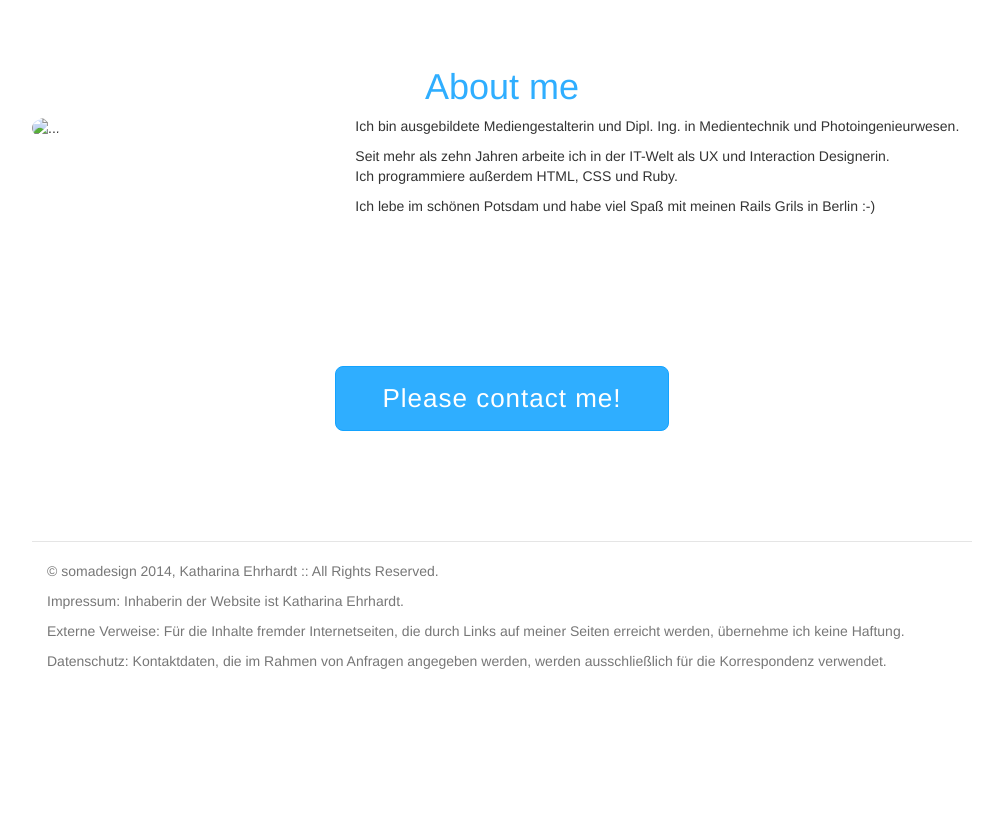
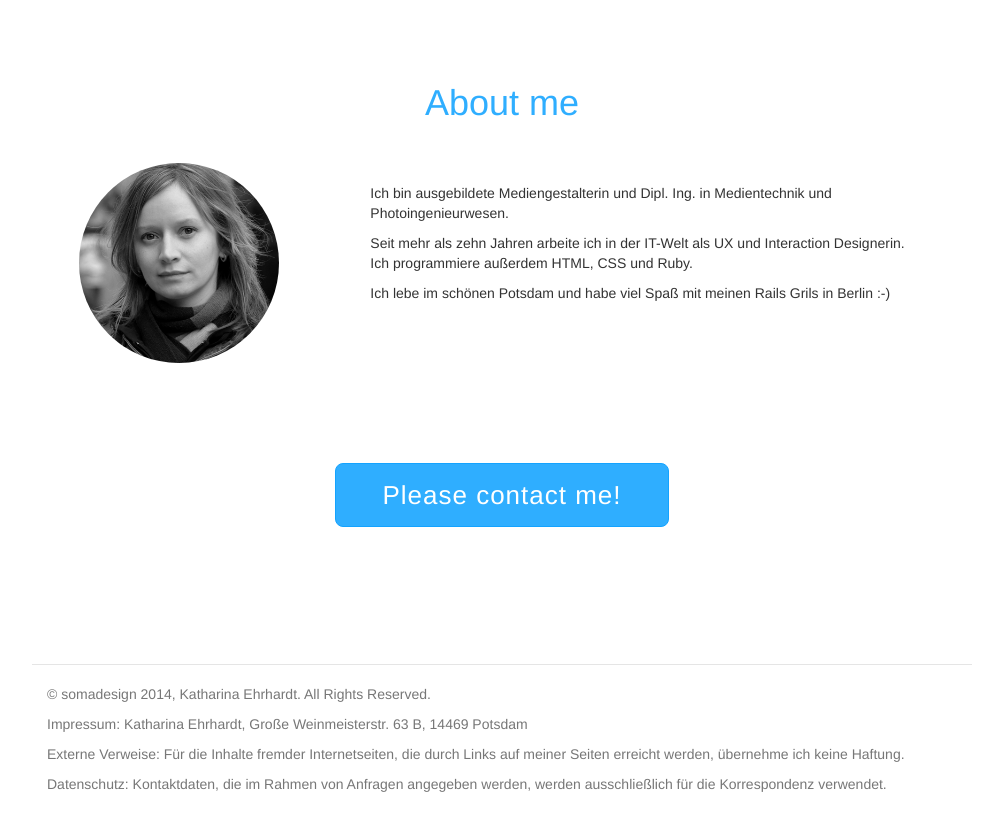
Before and after one commit to somamo/somamo.github.io, a website: page index.html in a window 1280 px wide. Shown: the part 1160-1984 px from the top of the page, without its empty margins (138-1127 px from the left). Before the commit the page ends 1861 px from the top, so only its background shows below. Drawn offline with nearby package versions, Linux system fonts and the light colour scheme.

Commit message:
design changes

```diff
--- a/assets/css/styles.css
+++ b/assets/css/styles.css
@@ -42,6 +42,8 @@ body {
 /* Main marketing message and sign up button */
 .jumbotron {
   border-bottom: 1px solid #e5e5e5;
+  padding: 0px 60px;
+  margin-bottom: 60px;
 }
 
 /* Supporting marketing content */
@@ -71,6 +73,7 @@ body {
 
 .jumbotron h1 {
   color: #2faeff;
+  margin-top: 50px;
 }
 
 .jumbotron h2 {
@@ -81,7 +84,7 @@ h3 {
   text-align: center;
   color: #2faeff;
   font-size: 36px;
-  margin-top: 70px;
+  margin-top: 90px;
 }
 h4 {
   font-size: 26px;
@@ -93,6 +96,7 @@ h4 {
 margin-top: 70px;
 margin-bottom: 100px;
 }
+
 
 .btn-lg {
 padding: 14px 46px;
@@ -117,3 +121,20 @@ border-color: #13A3FF;
   background-color: #0086DB;
   border-color: #009CFF;
 }
+.col-md-4 {
+    padding: 30px;
+}
+.col-md-8 {
+    padding: 30px;
+}
+
+.lead {
+  text-align: center;
+  line-height: 0.8em;
+}
+.img-profil {
+  width: 200px;
+  display: block;
+  margin-left: auto;
+  margin-right: auto;
+}
--- a/index.html
+++ b/index.html
@@ -48,7 +48,7 @@
     <div class="container">
 
 
-       <p class="lead">· Zukunftsorientierte Konzepte  ·  Benutzerzentrierte Entwicklung  · Funktionale Umsetzung  </p>  <p class="lead"> · Klare Informationsdarstellung · Individuelle Lösungen  ·  Zuverlässige Projektbegleitung</p>
+       <p class="lead">· Zukunftsorientierte Konzepte  ·  Benutzerzentrierte Entwicklung  · Funktionale Umsetzung</p>  <p class="lead">· Individuelle Lösungen  ·  Zuverlässige Projektbegleitung</p>
 
 
 <h3 id="KnowHow">Know How</h3>
@@ -72,20 +72,21 @@
 
 <h3 id="AboutMe">About me</h3>
 <div class="row">
-  <div class="col-md-4"><img src="..." alt="..." class="img-circle"></div>
-  <div class="col-md-8"><p>Ich bin ausgebildete Mediengestalterin und Dipl. Ing. in Medientechnik und Photoingenieurwesen.</p>
+  <div class="col-md-4"><img src="/assets/img/Katharina_Ehrhardt.png" alt="Katharina Ehrhardt" class="img-circle img-profil"></div>
+  <div class="col-md-8"><br><p>Ich bin ausgebildete Mediengestalterin und Dipl. Ing. in Medientechnik und Photoingenieurwesen.</p>
   <p>Seit mehr als zehn Jahren arbeite ich in der IT-Welt als UX und Interaction Designerin. <br>Ich programmiere außerdem HTML, CSS und Ruby.</p>
   <p>Ich lebe im schönen Potsdam und habe viel Spaß mit meinen Rails Grils in Berlin :-)</p></div>
 </div>
 
-<h3>
-<a class="btn btn-primary btn-lg" id="Contact" href="https://somadesign.typeform.com/to/wjQuG4"> Please contact me! </a>
-</h3>
+<p class="lead">
+  <a class="btn btn-primary btn-lg" id="Contact" href="https://somadesign.typeform.com/to/wjQuG4"> Please contact me! </a>
+<br><br>
+</p>
 
 
       <div class="footer">
-        <p>&copy; somadesign 2014, Katharina Ehrhardt :: All Rights Reserved.</p>
-        <p>Impressum: Inhaberin der Website ist Katharina Ehrhardt.</p>
+        <p>&copy; somadesign 2014, Katharina Ehrhardt. All Rights Reserved.</p>
+        <p>Impressum: Katharina Ehrhardt, Große Weinmeisterstr. 63 B, 14469 Potsdam</p>
         <p>Externe Verweise: Für die Inhalte fremder Internetseiten, die durch Links auf meiner Seiten erreicht werden, übernehme ich keine Haftung. </p>
         <p>Datenschutz: Kontaktdaten, die im Rahmen von Anfragen angegeben werden, werden ausschließlich für die Korrespondenz verwendet.</p>
       </div>
```
Also changed, not shown: assets/img/Katharina_Ehrhardt.png (added).
